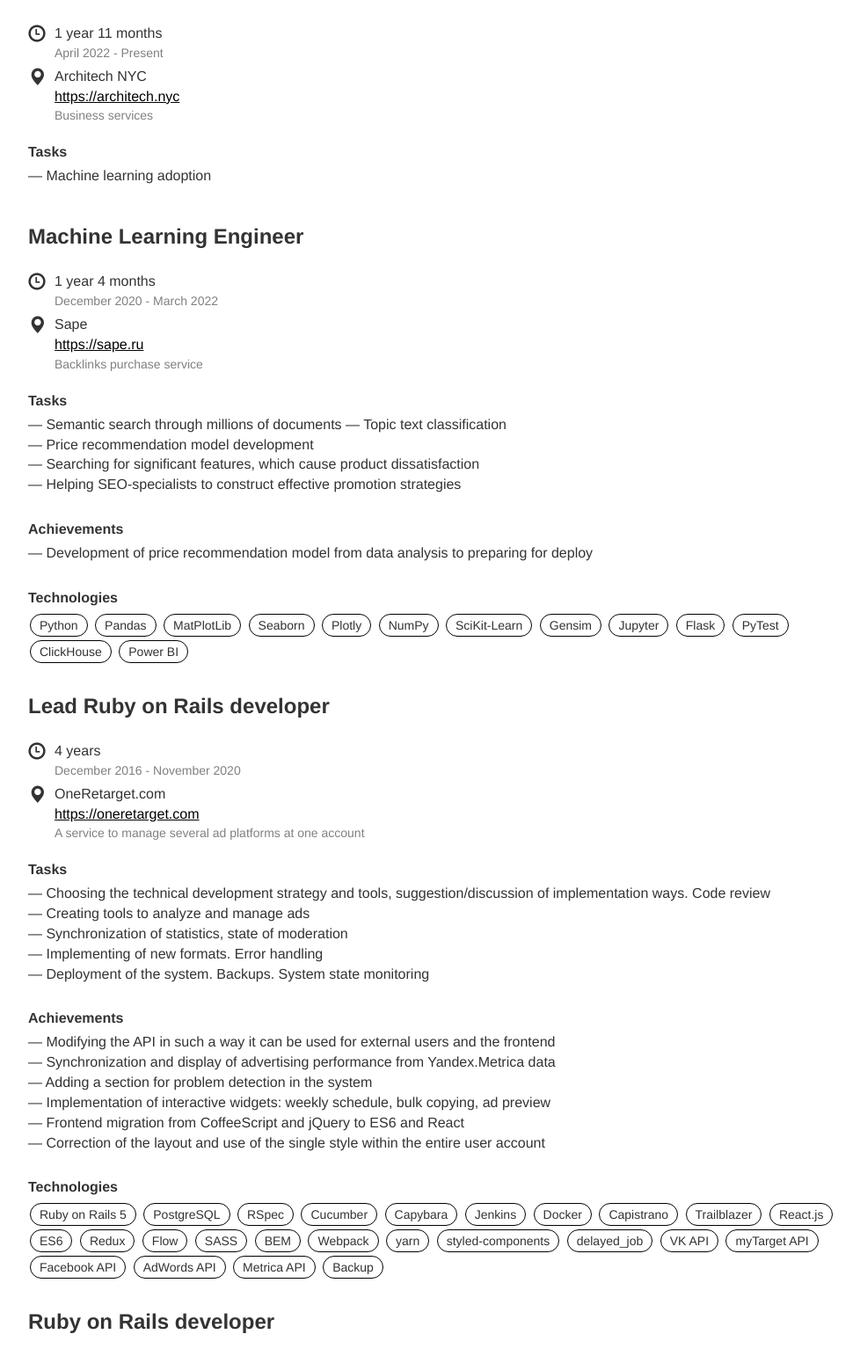
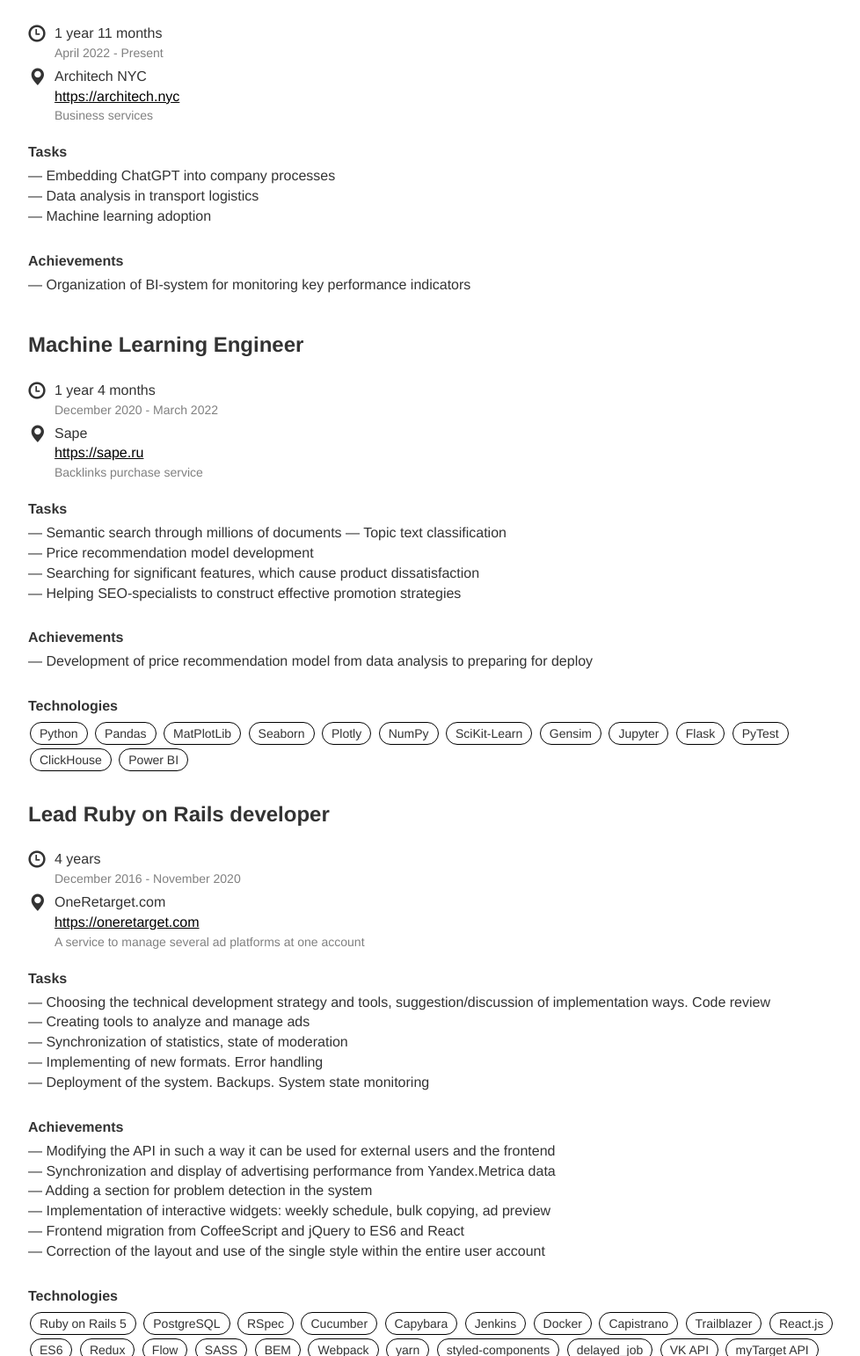
Before and after one commit to resivalex/django-blog, a Django app: page / in a window 1280 px wide. Shown: the part 229-1771 px from the top of the page at 88% size, without its empty margins (133-1111 px from the left). Run offline with Django 3.2, Linux system fonts and the light colour scheme; some libraries are stand-ins or nearby versions.

Commit message:
Add a couple statements in resume

```diff
--- a/app/templates/app/resume-english-body.html
+++ b/app/templates/app/resume-english-body.html
@@ -18,7 +18,14 @@
 
     <div class="sub-header">Tasks</div>
     <p>
+        — Embedding ChatGPT into company processes<br>
+        — Data analysis in transport logistics<br>
         — Machine learning adoption
+    </p>
+
+    <div class="sub-header">Achievements</div>
+    <p>
+        — Organization of BI-system for monitoring key performance indicators
     </p>
 
     <div class="header">Machine Learning Engineer</div>
```
Also changed, not shown: app/templates/app/resume-russian-body.html (+7 -0 lines).
